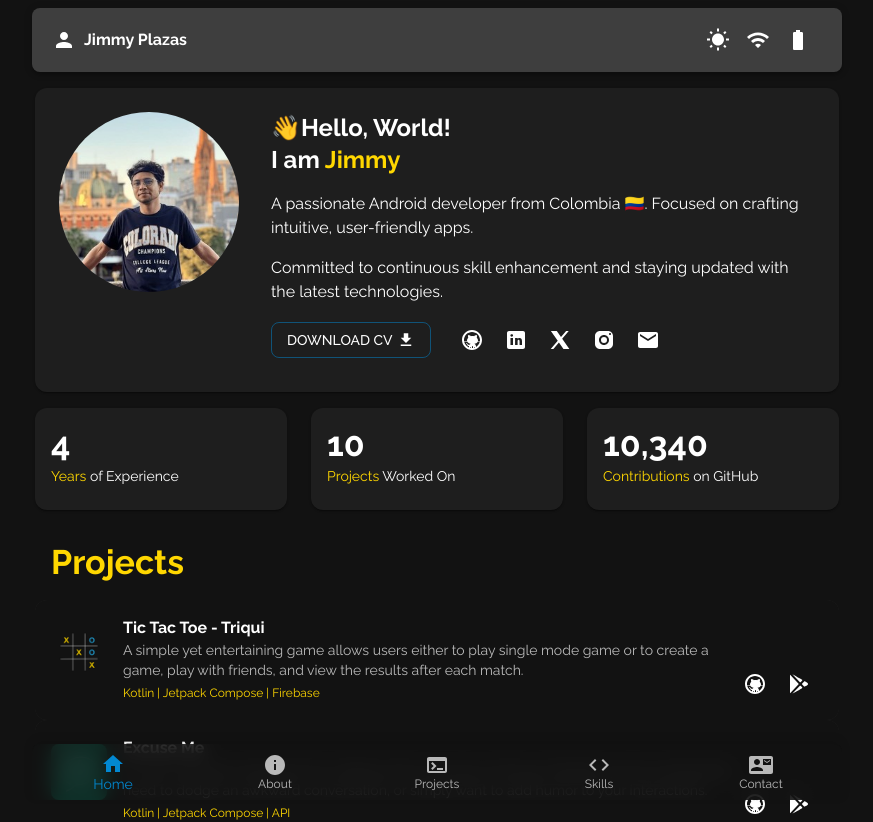
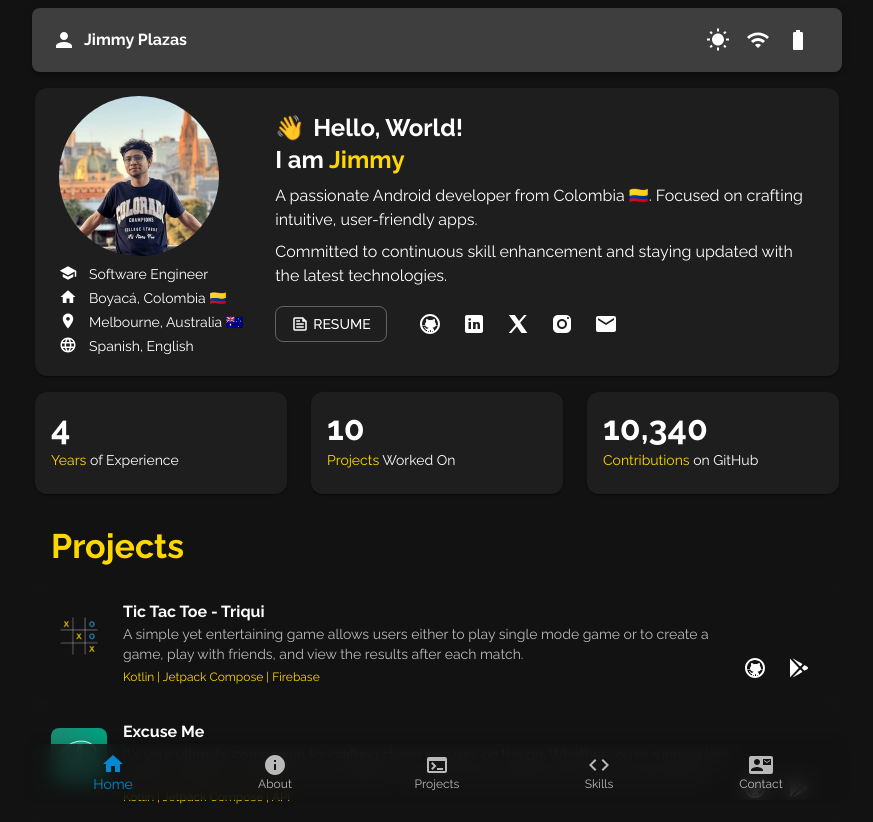
Before and after one commit to jimmyale3102/jimmyplazas.dev, a React (Create React App) app: page / in a window 1280 px wide. Shown: the top 822 px of the page, without its empty margins (203-1076 px from the left). Built offline with nearby package versions, Linux system fonts and the light colour scheme.

Commit message:
Add details into intro section

```diff
--- a/src/sections/home/Intro.js
+++ b/src/sections/home/Intro.js
@@ -1,19 +1,19 @@
 import React from 'react';
-import { Card, CardContent, Typography, Avatar, Grid, Button, useTheme, Box } from '@mui/material';
+import { Card, CardContent, Typography, Avatar, Grid, Button, useTheme, Box, Stack } from '@mui/material';
 import { ReactComponent as GitHubIcon } from '../../assets/github.svg';
 import { ReactComponent as LinkedInIcon } from '../../assets/linkedin.svg';
 import { ReactComponent as XIcon } from '../../assets/x.svg';
 import { ReactComponent as InstagramIcon } from '../../assets/instagram.svg';
-import EmailIcon from '@mui/icons-material/Email';
-import { useThemeContext, BorderRadiusCard, BorderRadiusMedium, MarginDefault, MarginSmall, MarginXSmall } from '../../ThemeContext';
+import { ReactComponent as ResumeIcon } from '../../assets/resume.svg';
+import { Email, LocationOn, School, Language, Home } from '@mui/icons-material';
+import { useThemeContext, BorderRadiusCard, BorderRadiusMedium, MarginDefault, MarginSmall, MarginXSmall, onLightBorderColor, onDarkBorderColor } from '../../ThemeContext';
 import IconButtonComponent from '../../components/common/IconButton';
-import DownloadIcon from '@mui/icons-material/Download';
 import './Intro.css';
 
 function Intro() {
   const { mode } = useThemeContext();
-
   const theme = useTheme();
+  const borderColor = mode === 'light' ? onLightBorderColor : onDarkBorderColor;
   const iconColor = theme.palette.mode === 'light' ? '#0288d1' : '#ffffff';
 
   return (
@@ -21,40 +21,73 @@ function Intro() {
       <Card style={{ borderRadius: BorderRadiusCard }}>
         <Grid container padding={MarginSmall} style={{ display: 'flex' }}>
 
-          <Grid item style={{ display: 'flex', marginLeft: MarginDefault, marginRight: MarginDefault, marginTop: MarginDefault }}>
-            <Avatar
-              alt="Profile Picture"
-              src='./assets/profile.jpg'
-              style={{ width: 180, height: 180 }}
-            />
+          <Grid item style={{ display: 'flex', marginLeft: MarginDefault, marginRight: MarginDefault}}>
+            <Stack direction={'column'} spacing={1}>
+              <Avatar
+                alt="Profile Picture"
+                src='./assets/profile.jpg'
+                style={{ width: 160, height: 160 }}
+              />
+              <Stack direction={'column'} spacing={0.5}>
+                <Stack direction={'row'} spacing={1}>
+                  <School style={{ width: '18px', height: '18px', marginRight: MarginXSmall, fill: iconColor }} />
+                  <Typography variant="body2">
+                    Software Engineer
+                  </Typography>
+                </Stack>
+                <Stack direction={'row'} spacing={1}>
+                  <Home style={{ width: '18px', height: '18px', marginRight: MarginXSmall, color: iconColor }} />
+                  <Typography variant="body2">
+                    Boyacá, Colombia 🇨🇴
+                  </Typography>
+                </Stack>
+                <Stack direction={'row'} spacing={1}>
+                  <LocationOn style={{ width: '18px', height: '18px', marginRight: MarginXSmall, color: iconColor }} />
+                  <Typography variant="body2">
+                    Melbourne, Australia 🇦🇺
+                  </Typography>
+                </Stack>
+                <Stack direction={'row'} spacing={1}>
+                  <Language style={{ width: '18px', height: '18px', marginRight: MarginXSmall, color: iconColor }} />
+                  <Typography variant="body2">
+                    Spanish, English
+                  </Typography>
+                </Stack>
+              </Stack>
+            </Stack>
           </Grid>
 
           <Grid item style={{ flex: 1 }}>
             <CardContent style={{ textAlign: 'left' }}>
               <Typography variant="h5" fontWeight={'bold'}>
-                <span className="waving-hand">👋 </span>
+                <span style={{ marginRight: MarginSmall }} className="waving-hand">👋 </span>
                 Hello, World!
               </Typography>
-              <Typography mb={2} variant="h5" fontWeight={'bold'}>
+              <Typography mb={1} variant="h5" fontWeight={'bold'}>
                 I am <span style={{ color: mode === 'light' ? '#0d47a1' : '#FFD700' }} >Jimmy</span>
               </Typography>
               <Typography variant="body1">
                 A passionate Android developer from Colombia 🇨🇴. Focused on crafting intuitive, user-friendly apps.
               </Typography>
-              <Typography variant="body1" marginTop={2}>
+              <Typography variant="body1" marginTop={1}>
                 Committed to continuous skill enhancement and staying updated with the latest technologies.
               </Typography>
 
               <Grid container mt={2} style={{ alignItems: 'center' }}>
 
-                <Grid item xs={12} sm={12} md={4}>
+                <Grid item xs={12} sm={12} md={3}>
                   <Button
                     variant="outlined"
-                    style={{ marginRight: '8px', borderRadius: BorderRadiusMedium, color: iconColor }}
+                    style={{
+                      marginRight: '8px',
+                      borderRadius: BorderRadiusMedium,
+                      color: iconColor,
+                      border: `1px solid ${borderColor}`
+                    }}
                     href='./JimmyPlazas_CV.pdf'
                     target='_blank'>
-                    Download CV
-                    <DownloadIcon style={{ width: '18px', height: '18px', marginLeft: MarginXSmall, fill: iconColor }} />
+                    <ResumeIcon style={{ width: '18px', height: '18px', marginRight: MarginXSmall, fill: iconColor }} />
+                    Resume
                   </Button>
                 </Grid>
                 <Grid item xs={12} sm={12} md={8}>
@@ -62,7 +95,7 @@ function Intro() {
                   {IconButtonComponent('https://www.linkedin.com/in/jimmyplazas/', LinkedInIcon)}
                   {IconButtonComponent('https://twitter.com/jimmyale3201', XIcon)}
                   {IconButtonComponent('https://www.instagram.com/aleejo_loopez/', InstagramIcon)}
-                  {IconButtonComponent('./Contact/', EmailIcon)}
+                  {IconButtonComponent('./Contact/', Email)}
                 </Grid>
               </Grid>
 
```
Also changed, not shown: src/assets/resume.svg (added).
